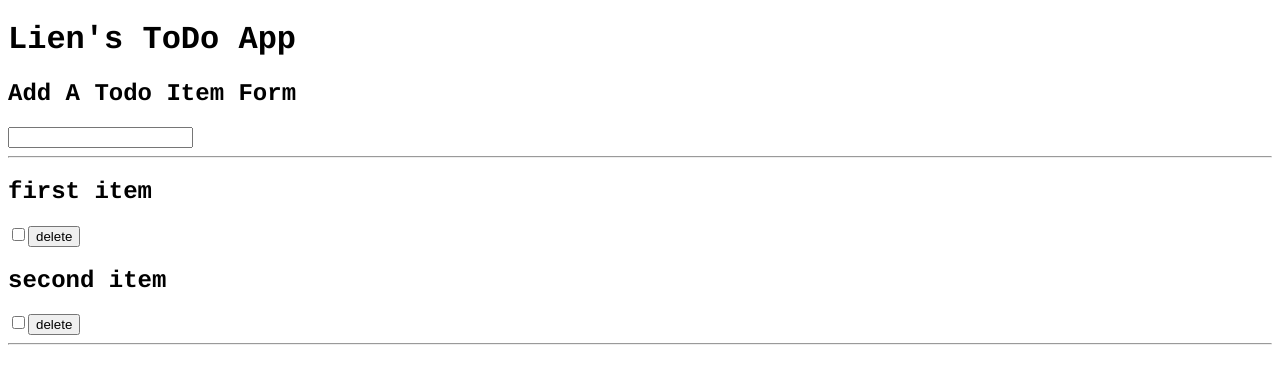
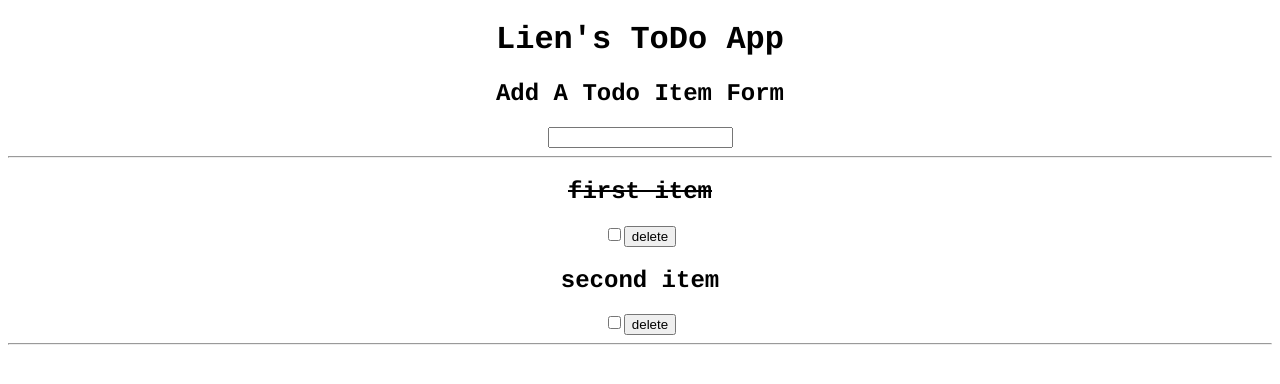
Before and after one commit to lienzhuzhu/todo-app-react, a React (Create React App) app: page / in a window 1280 px wide. Shown: the top 384 px of the page. Built offline with nearby package versions, Linux system fonts and the light colour scheme; the HTML template or start-up script is replaced by a standard one.

Commit message:
good start

```diff
--- a/package.json
+++ b/package.json
@@ -5,8 +5,8 @@
   "private": true,
   "dependencies": {
     "gh-pages": "^2.0.1",
-    "react": "^16.6.1",
-    "react-dom": "^16.6.1",
+    "react": "^16.14.0",
+    "react-dom": "^16.14.0",
     "react-scripts": "2.1.1"
   },
   "scripts": {
--- a/src/NewTodo.css
+++ b/src/NewTodo.css
@@ -1,3 +1,4 @@
 div {
     font-family: "Courier";
+    text-align: center;
 }
--- a/src/Todo.css
+++ b/src/Todo.css
@@ -1,3 +1,12 @@
 div {
     font-family: "Courier";
+    text-align: center;
 }
+
+.completed-class {
+    text-decoration: line-through;
+}
+
+.not-completed-class {
+    text-decoration: none;
+}
--- a/src/Todo.js
+++ b/src/Todo.js
@@ -68,16 +68,16 @@ class Todo extends Component {
   render() {
     let completedClass = false;
     if (this.state.completed === true) {
-      completedClass = "completed";
+      completedClass = "completed-class";
     } else {
-      completedClass = "not-completed";
+      completedClass = "not-completed-class";
     }
 
     return (
       <div data-todo-id={this.state.id} className="todo">
-        <h2>{this.state.text}</h2>
+        <h2 className={completedClass}>{this.state.text}</h2>
         <input type="checkbox"></input>
-        <input className={completedClass} onClick={this.handleDeleteClick} type="button" value="delete"></input>
+        <input onClick={this.handleDeleteClick} type="button" value="delete"></input>
       </div>
     );
   }
```
Also changed, not shown: 2 other files (tests, documents, lock files or other folders).
